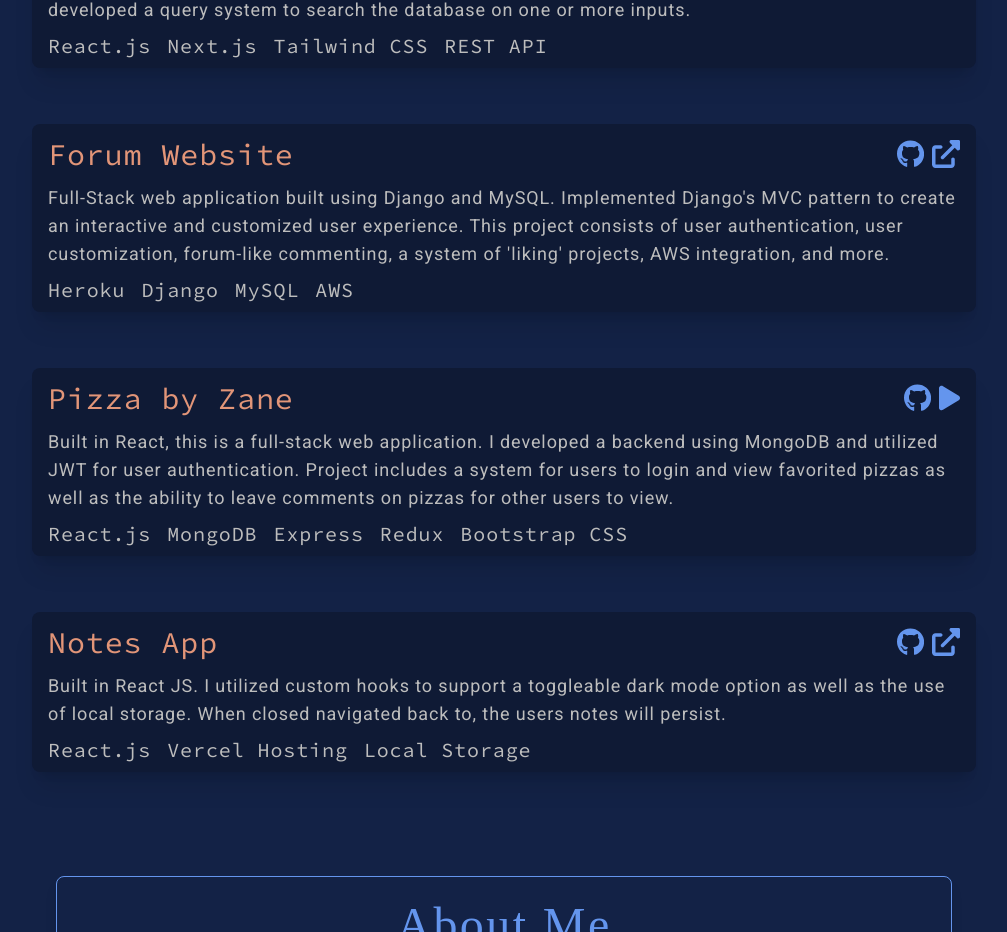
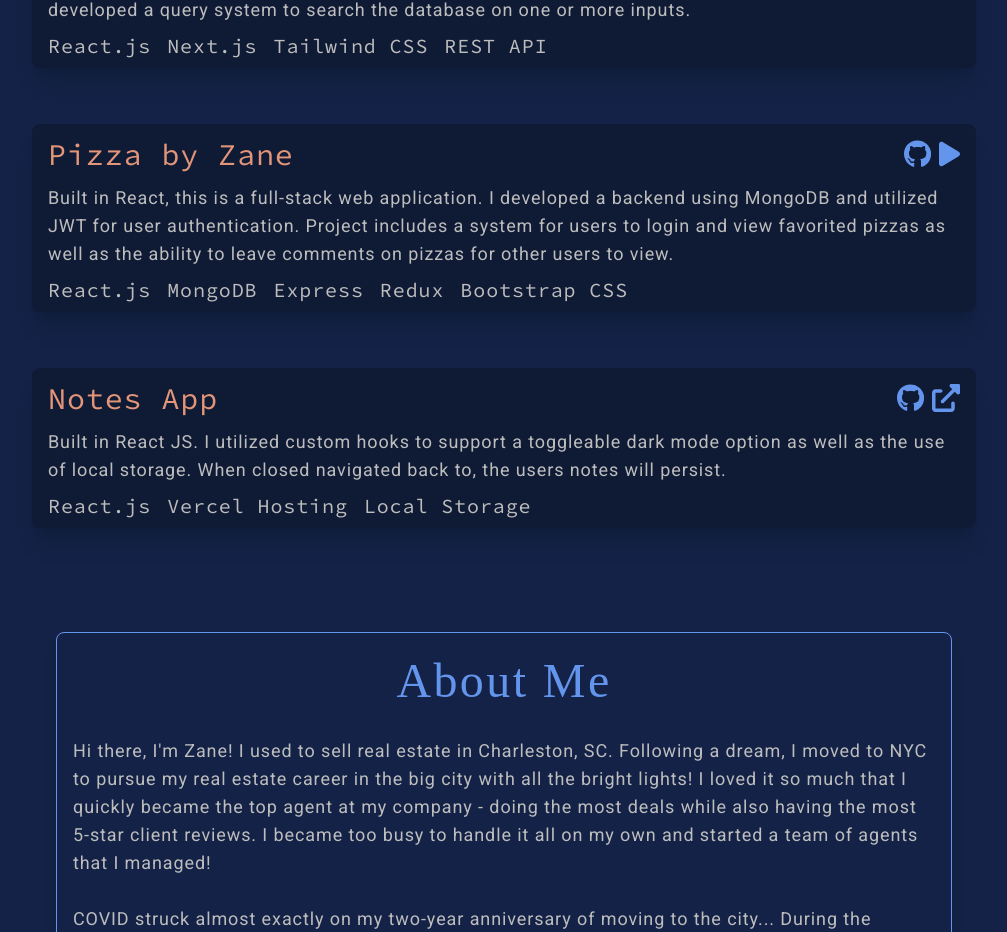
Before and after one commit to zaneaw/portfolio, a Next.js app: page / in a window 1280 px wide. Shown: the part 1836-2768 px from the top of the page, without its empty margins (136-1143 px from the left). Built offline with nearby package versions, Linux system fonts and the light colour scheme; a web font is replaced by a local one.

Commit message:
more projects changes

```diff
--- a/data/projectsData.js
+++ b/data/projectsData.js
@@ -32,17 +32,17 @@ const projectData = [
     //     width: 100,
     //     height: 100,
     // },
-    {
-        title: 'Forum Website',
-        desc: "Full-Stack web application built using Django and MySQL. Implemented Django's MVC pattern to create an interactive and customized user experience. This project consists of user authentication, user customization, forum-like commenting, a system of 'liking' projects, AWS integration, and more.",
-        stack: ['Heroku', 'Django', 'MySQL', 'AWS'],
-        sourceCode: 'https://github.com/zaneaw/Portfolio-Site',
-        youtube: '',
-        liveSiteUrl: 'https://www.zanes-forum-site.up.railway.app',
-        liveSiteImg: 'zw-forum.jpg',
-        width: 100,
-        height: 100,
-    },
+    // {
+    //     title: 'Forum Website',
+    //     desc: "Full-Stack web application built using Django and MySQL. Implemented Django's MVC pattern to create an interactive and customized user experience. This project consists of user authentication, user customization, forum-like commenting, a system of 'liking' projects, AWS integration, and more.",
+    //     stack: ['Heroku', 'Django', 'MySQL', 'AWS'],
+    //     sourceCode: 'https://github.com/zaneaw/Portfolio-Site',
+    //     youtube: '',
+    //     liveSiteUrl: 'https://www.zanes-forum-site.up.railway.app',
+    //     liveSiteImg: 'zw-forum.jpg',
+    //     width: 100,
+    //     height: 100,
+    // },
     {
         title: 'Pizza by Zane',
         desc: 'Built in React, this is a full-stack web application. I developed a backend using MongoDB and utilized JWT for user authentication. Project includes a system for users to login and view favorited pizzas as well as the ability to leave comments on pizzas for other users to view.',
```
